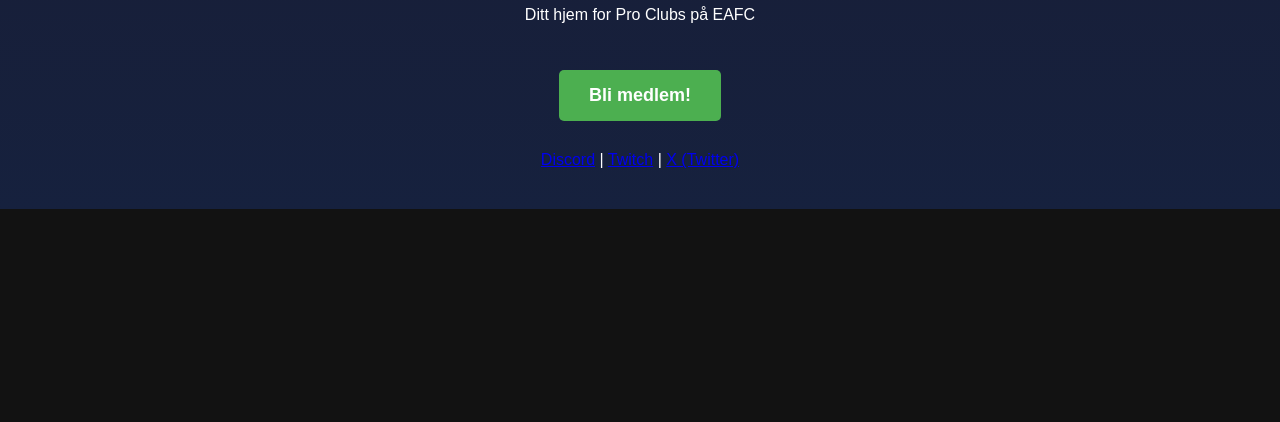
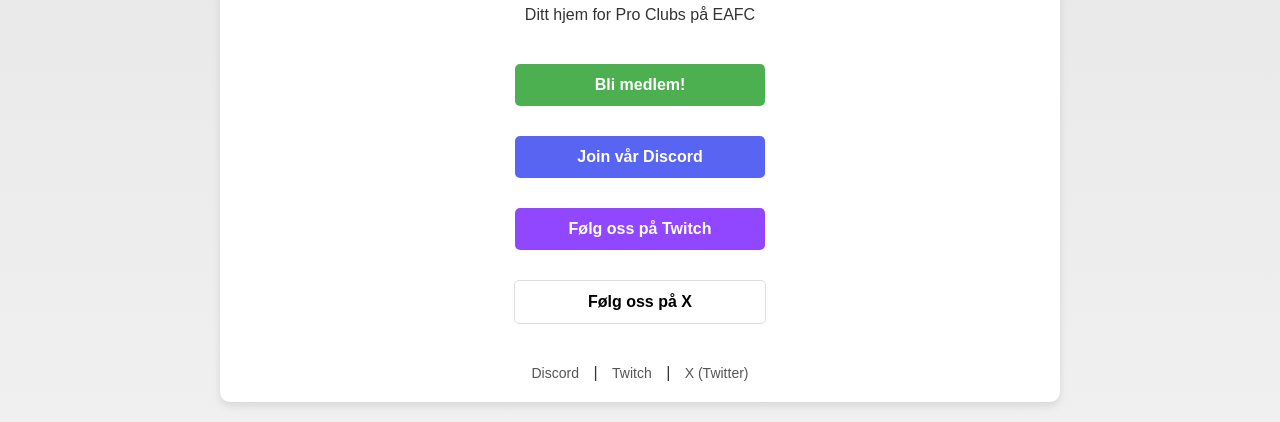
Before and after one commit to AC-Strenua/ACStrenua-eSports, a plain HTML site: page index.html in a window 1280 px wide. Shown: the part 596-1018 px from the top of the page. Before the commit the page ends 805 px from the top, so only its background shows below. Drawn offline with Linux system fonts and the light colour scheme.

Commit message:
Update index.html

```diff
--- a/index.html
+++ b/index.html
@@ -8,11 +8,11 @@
         body {
             font-family: Arial, sans-serif;
             text-align: center;
-            background-color: #121212;
-            color: white;
+            background-color: #f5f5f5; /* Lysere bakgrunn */
+            color: #333; /* Mørkere tekst for bedre lesbarhet */
             margin: 0;
             padding: 20px;
-            background-image: linear-gradient(to bottom, #1a1a2e, #16213e);
+            background-image: linear-gradient(to bottom, #e0e0e0, #f0f0f0); /* Lys gradient */
         }
         .logo-container {
             margin: 30px auto;
@@ -22,35 +22,64 @@
             max-width: 400px;
             width: 100%;
             height: auto;
+            filter: drop-shadow(0 2px 4px rgba(0,0,0,0.1)); /* Skygge for logo */
         }
         .container {
             max-width: 800px;
             margin: 0 auto;
             padding: 20px;
+            background-color: white;
+            border-radius: 10px;
+            box-shadow: 0 4px 8px rgba(0,0,0,0.1);
         }
         .join-button {
             display: inline-block;
-            margin: 30px 0;
-            padding: 15px 30px;
-            background-color: #4CAF50;
+            margin: 10px 0;
+            padding: 12px 25px;
             color: white;
             text-decoration: none;
             border-radius: 5px;
             font-weight: bold;
-            font-size: 18px;
+            font-size: 16px;
             transition: transform 0.3s, background-color 0.3s;
+            width: 200px;
+        }
+        .form-button {
+            background-color: #4CAF50;
+        }
+        .discord-button {
+            background-color: #5865F2;
+        }
+        .twitch-button {
+            background-color: #9147ff;
+        }
+        .x-button {
+            background-color: white; /* Hvit bakgrunn */
+            color: black; /* Svart tekst */
+            border: 1px solid #ddd; /* Ramme for bedre synlighet */
         }
         .join-button:hover {
-            background-color: #45a049;
             transform: scale(1.05);
+            opacity: 0.9;
         }
-        .social-links {
-            margin-top: 40px;
+        .join-buttons {
+            display: flex;
+            flex-direction: column;
+            align-items: center;
+            gap: 10px;
+            margin: 30px 0;
         }
-        .social-links a {
+        .social-icons {
+            margin-top: 20px;
+        }
+        .social-icons a {
             margin: 0 10px;
-            color: #aaa;
+            color: #555;
             text-decoration: none;
+            font-size: 14px;
+        }
+        h1 {
+            color: #222;
         }
     </style>
 </head>
@@ -63,10 +92,14 @@
         <h1>Velkommen til AC Strenua eSports</h1>
         <p>Ditt hjem for Pro Clubs på EAFC</p>
 
-        <a href="https://docs.google.com/forms/d/e/1FAIpQLSeLV_7zZh_3wJizVU3ssSWsDpkI7ePxoV0FtkQ7CeTrAdkNfQ/viewform?usp=sharing&ouid=114260748398411634817" class="join-button">Bli medlem!</a>
+        <div class="join-buttons">
+            <a href=https://docs.google.com/forms/d/e/1FAIpQLSeLV_7zZh_3wJizVU3ssSWsDpkI7ePxoV0FtkQ7CeTrAdkNfQ/viewform?usp=sharing&ouid=114260748398411634817" class="join-button form-button">Bli medlem!</a>
+            <a href="https://discord.gg/GRfxtrVJ" class="join-button discord-button">Join vår Discord</a>
+            <a href="https://www.twitch.tv/miiksern" class="join-button twitch-button">Følg oss på Twitch</a>
+            <a href="https://x.com/AC_Strenua_VPG" class="join-button x-button">Følg oss på X</a>
+        </div>
 
-      <div class="social-icons">
-            <!-- Alternativt: Ikoner i stedet for tekst -->
+        <div class="social-icons">
             <a href="https://discord.gg/GRfxtrVJ">Discord</a> |
             <a href="https://www.twitch.tv/miiksern">Twitch</a> |
             <a href="https://x.com/AC_Strenua_VPG">X (Twitter)</a>
```
